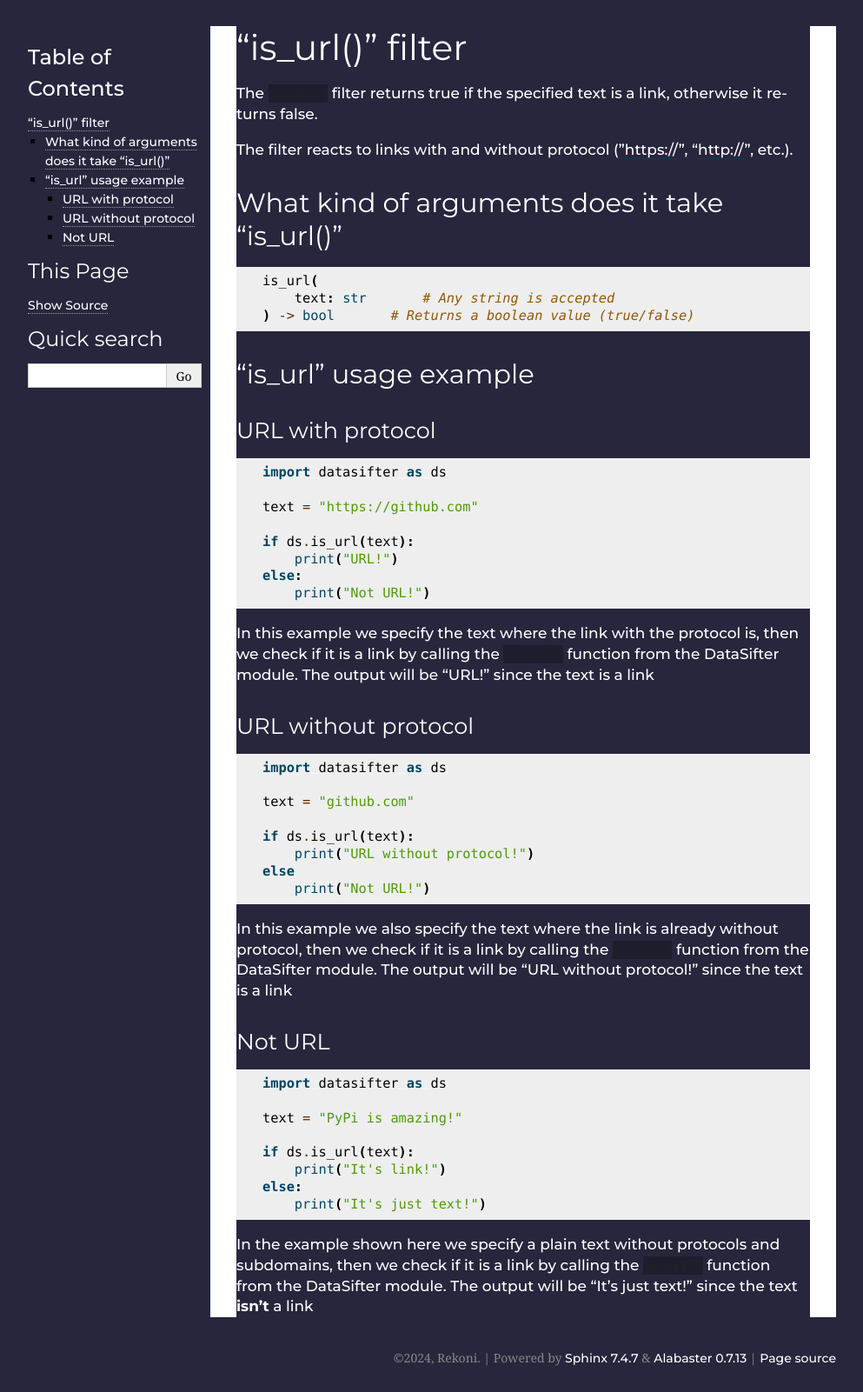
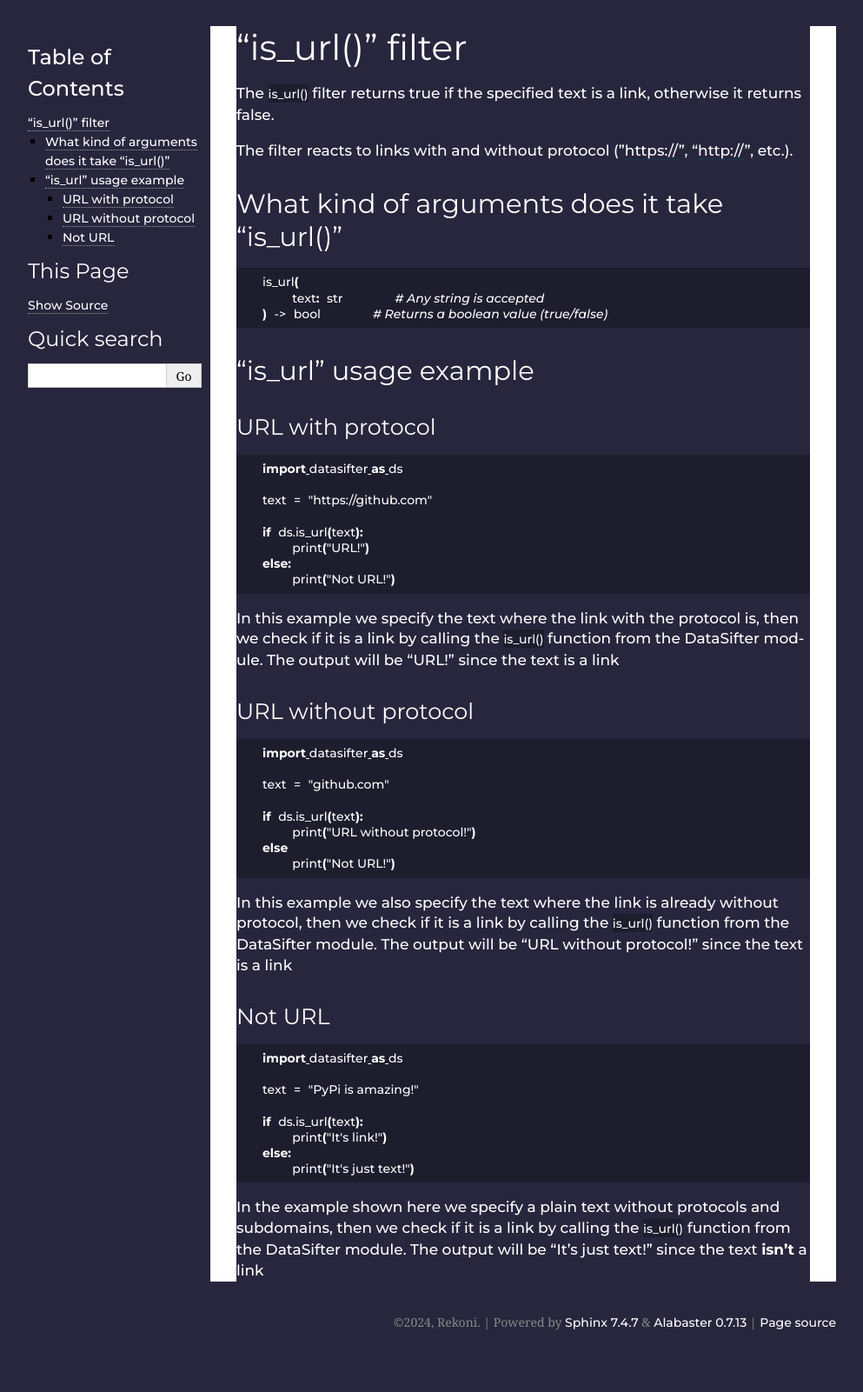
Before and after one commit to RREKONI/DataSifter, a Sphinx documentation site: the page built from docs/index.rst, in a window 1280 px wide. Shown: the whole page at 87% size, without its empty margins (148-1141 px from the left). Built offline with Sphinx 7.4.7, drawn with Linux system fonts in a browser that asks for light colours; after the commit the page ends 1560 px from its top, so only the background shows below that.

Commit message:
Update default.css

```diff
--- a/docs/_static/stylesheets/default.css
+++ b/docs/_static/stylesheets/default.css
@@ -1,6 +1,6 @@
 @import url('https://fonts.googleapis.com/css2?family=Montserrat:ital,wght@0,100..900;1,100..900&family=Space+Mono:ital,wght@0,400;0,700;1,400;1,700&display=swap');
 
-body, section, document {
+body, section, document, .body {
   background-color: #27263D;
 }
 
@@ -11,14 +11,14 @@
   color: white;
 }
 
-h1, h2, h3, h4, p, a {
+h1, h2, h3, h4, p, a, span {
   font-family: "Montserrat" !important;
   font-weight: 500;
   text-decoration: none;
   color: white !important;
 }
 
-code {
+code, pre {
   font-family: "Space Mono", sans-serif;
   font-weight: 400;
   font-size: 14px;
```
